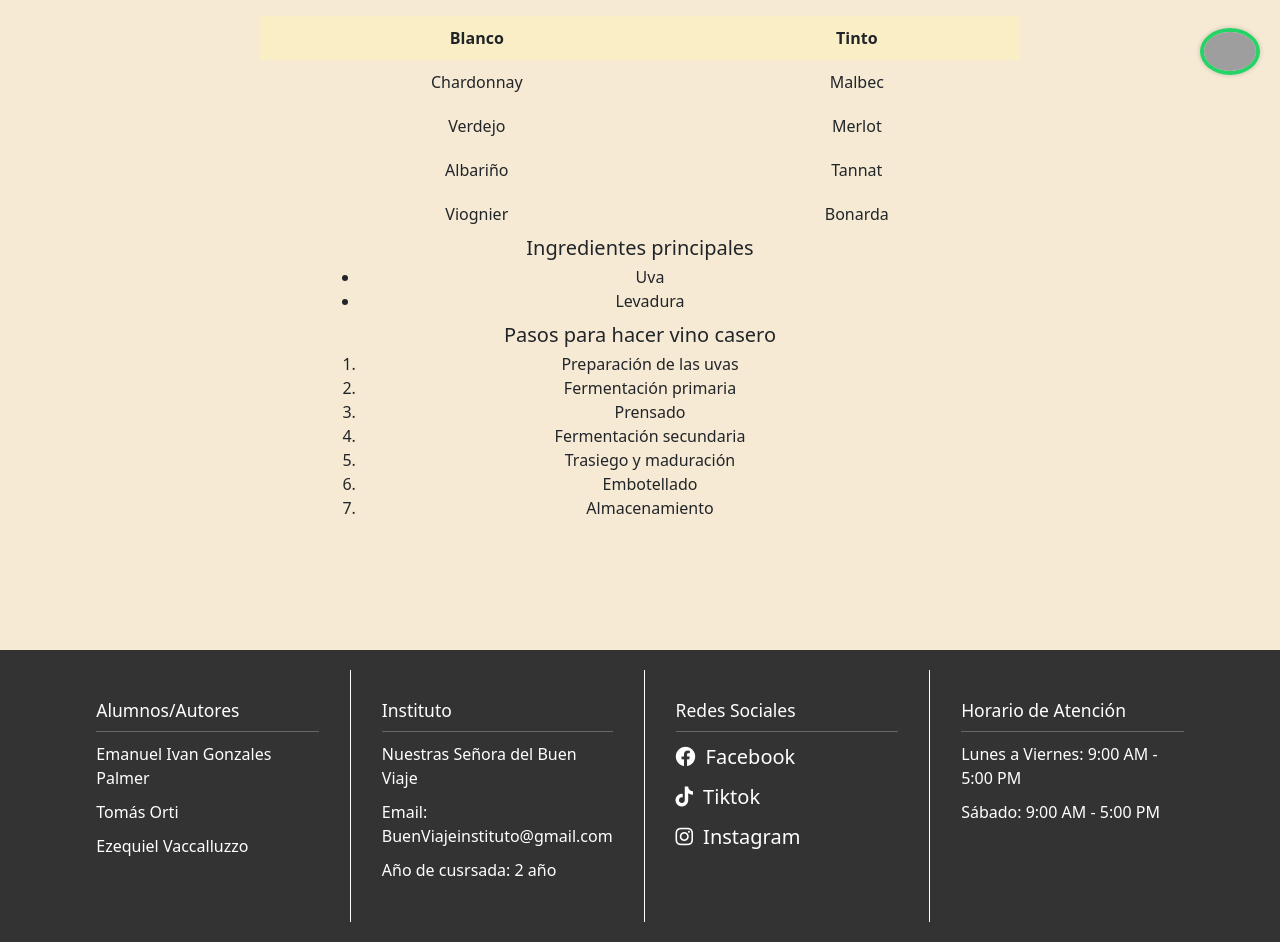
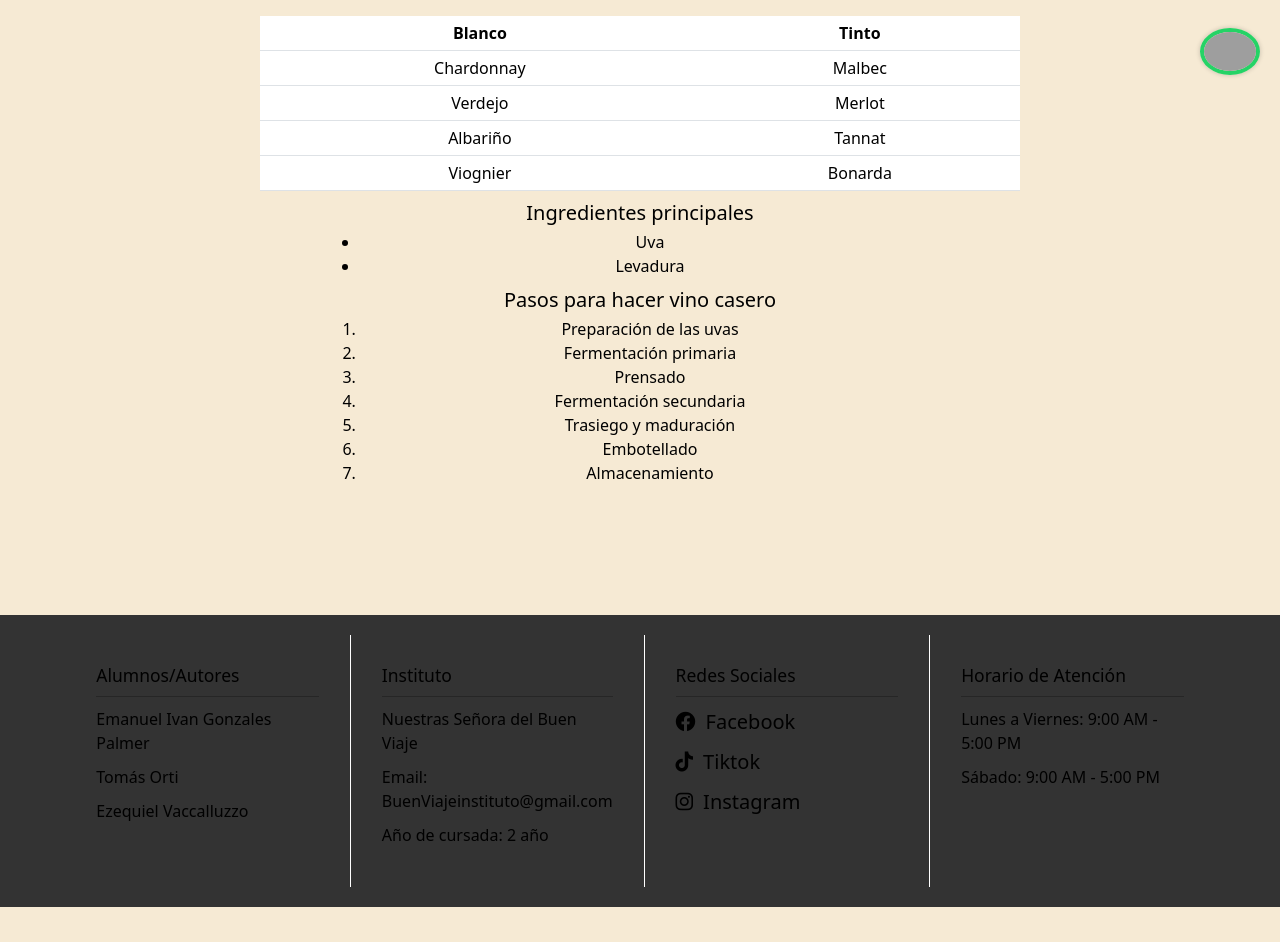
Before and after one commit to ezequielvacc/Tpfinal, a plain HTML site: page pag vinos/cuestion.html in a window 1280 px wide. Shown: the part 705-1647 px from the top of the page. After the commit the page ends 1612 px from the top, so only its background shows below. Drawn offline with nearby package versions, Linux system fonts and the light colour scheme; grey boxes are pictures that could not be loaded; a web font is replaced by a local one.

Commit message:
correccion1.1.1

```diff
--- a/pag vinos/css/cuestion.css
+++ b/pag vinos/css/cuestion.css
@@ -48,6 +48,18 @@ html{
     border-radius: 2rem;
 
 
+}
+.mode{
+    background-color: transparent;
+    text-decoration: none;
+    color:var(--color-texto2);
+    margin-right: 1rem;
+    padding-top: 1rem;
+    border: transparent;
+}
+.conta{
+    margin-top: 1rem;
+    font-size: 1.6rem;
 }
 /* navbar */
 
@@ -283,7 +295,7 @@ html{
 
     margin-top: 10rem;
     background-color: var(--color-fondo-inv); /* Cambiar el color de fondo */
-    color: var(--color-texto2) !important; /* Cambiar el color del texto */
+    color: var(--color-texto2-d) !important; /* Cambiar el color del texto */
     padding: 20px 0; /* Agregar espacio alrededor del contenido */
 }
 .footer-content {
@@ -326,7 +338,7 @@ p {
 }
 
 .social-icons a {
-    color: var(--color-texto2); /* Cambiar el color de los enlaces */
+    color: var(--color-texto); /* Cambiar el color de los enlaces */
     text-decoration: none;
     display: flex;
     align-items: center;
@@ -352,15 +364,38 @@ table {
     width: 100%;
     border-collapse: collapse;
     margin-top: 20px;
+    color:var(--color-texto);
 }
 
 th, td {
     border: 1px solid var(--color-enfasis);
     padding: 10px;
+    color:var(--color-texto);
 }
 
 th {
     background-color: var(--color-secundario-2);
+    color:var(--color-texto);
+}
+h2{
+    color:var(--color-texto);
+}
+.div,
+.h2,
+.img,
+.p,
+.span,
+.video,
+.em,
+.strong,
+.table,
+.th,
+.td,
+.cont-list,
+.ul,
+.li,
+.ol {
+    color:var(--color-texto);
 }
 /*cel*/
 @media screen and (max-width: 600px) {
--- a/pag vinos/cuestion.html
+++ b/pag vinos/cuestion.html
@@ -45,75 +45,74 @@
     </nav>
 
 </div>
-<div id="nuevo-contenido">
+<div id="nuevo-contenido" class="div">
     <!-- Div y Span -->
-    <div>
-        <h2>Información de los vinos</h2>
+    <div class="div">
+        <h2 class="h2">Información de los vinos</h2>
     </div>
 
     <!-- Imagen con texto alternativo -->
-    <img src="./img/vino-meme.jpg" alt="meme de un provador de vinos">
+    <img class="img" src="./img/vino-meme.jpg" alt="meme de un provador de vinos">
 
     <!-- Video -->
-    <p>¿Como se hacian los vinos en la antiguedad?</p>
-    <span>A continuación, se lo mostraremos.</span>
-    <div>
+    <p class="p">¿Como se hacian los vinos en la antiguedad?</p>
+    <span class="span">A continuación, se lo mostraremos.</span>
+    <div class="div">
         <!-- Puedes usar un archivo de video o un iframe de YouTube, por ejemplo -->
         <!-- Video desde un archivo -->
 
-        <video width="320" height="240" controls>
+        <video class="video" width="320" height="240" controls>
             <source src="./img/BobPatiño.mp4" type="video/mp4">
             Tu navegador no soporta el tag de video.
         </video>
     </div>
 
     <!-- Tags para textos -->
-    <p>Los Simpsons explican <em>TODO</em>.</p>
-    <h2>Tipos de <strong>VINOS</strong></h2>
+    <p class="p">Los Simpsons explican <em class="em">TODO</em>.</p>
+    <h2 class="h2">Tipos de <strong class="strong">VINOS</strong></h2>
 
     <!-- Tabla -->
-    <table>
+    <table class="table">
         <tr>
-            <th>Blanco</th>
-            <th>Tinto</th>
+            <th class="th">Blanco</th>
+            <th class="th">Tinto</th>
         </tr>
         <tr>
-            <td>Chardonnay</td>
-            <td>Malbec</td>
+            <td class="td">Chardonnay</td>
+            <td class="td">Malbec</td>
         </tr>
         <tr>
-            <td>Verdejo</td>
-            <td>Merlot</td>
+            <td class="td">Verdejo</td>
+            <td class="td">Merlot</td>
         </tr>
         <tr>
-            <td>Albariño</td>
-            <td>Tannat</td>
+            <td class="td">Albariño</td>
+            <td class="td">Tannat</td>
         </tr>
         <tr>
-            <td>Viognier</td>
-            <td>Bonarda</td>
+            <td class="td">Viognier</td>
+            <td class="td">Bonarda</td>
         </tr>
     </table>
 
     <!-- Listas -->
     <div class="cont-list">
-        <h2>Ingredientes principales</h2>
-        <ul>
-            <li>Uva</li>
-            <li>Levadura</li>
+        <h2 class="h2">Ingredientes principales</h2>
+        <ul class="ul">
+            <li class="li">Uva</li>
+            <li class="li">Levadura</li>
         </ul>
-        <h2>Pasos para hacer vino casero</h2>
-        <ol>
-            <li>Preparación de las uvas</li>
-            <li>Fermentación primaria</li>
-            <li>Prensado</li>
-            <li>Fermentación secundaria</li>
-            <li>Trasiego y maduración</li>
-            <li>Embotellado</li>
-            <li>Almacenamiento</li>
+        <h2 class="h2">Pasos para hacer vino casero</h2>
+        <ol class="ol">
+            <li class="li">Preparación de las uvas</li>
+            <li class="li">Fermentación primaria</li>
+            <li class="li">Prensado</li>
+            <li class="li">Fermentación secundaria</li>
+            <li class="li">Trasiego y maduración</li>
+            <li class="li">Embotellado</li>
+            <li class="li">Almacenamiento</li>
         </ol>
     </div>
-
 </div>
 </main>
 <footer class="site-footer">
@@ -135,7 +134,7 @@
                 <div>
                     <p>Nuestras Señora del Buen Viaje </p>
                     <p>Email: BuenViajeinstituto@gmail.com </p>
-                    <p>Año de cusrsada: 2 año </p>
+                    <p>Año de cursada: 2 año </p>
                 </div>
             </div>
             <div class="vertical-line"></div>
```
